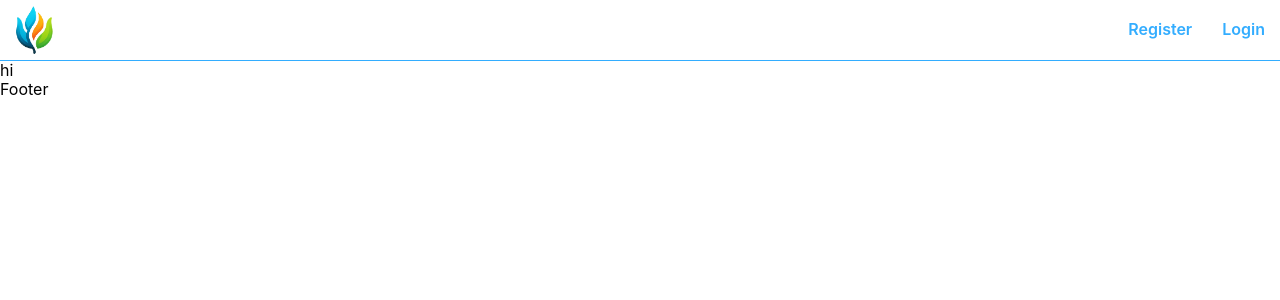
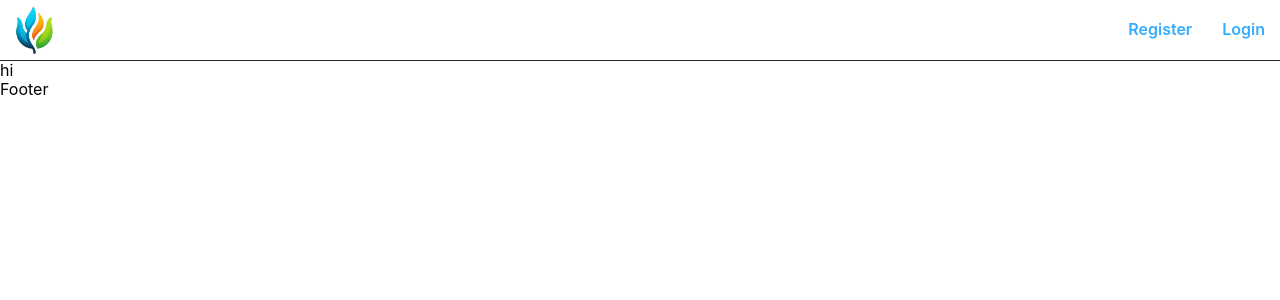
Before and after one commit to AliHakim773/TULP, a React (Vite) app in the folder tulp-frontend/: page / in a window 1280 px wide. Shown: the top 300 px of the page. Built offline with nearby package versions, Linux system fonts and the light colour scheme.

Commit message:
changed border color

```diff
--- a/tulp-frontend/src/components/UI/NavBar/index.jsx
+++ b/tulp-frontend/src/components/UI/NavBar/index.jsx
@@ -5,7 +5,7 @@ import "./styles.css"
 
 const NavBar = () => {
   return (
-    <nav className='home-nav flex center blue-border-bottom'>
+    <nav className='home-nav flex center border-bottom'>
       <div className='home-nav-wrapper flex'>
         <div className='home-logo h-100'>
           <Link to={"/"} className='h-100'>
--- a/tulp-frontend/src/styles/utilities.css
+++ b/tulp-frontend/src/styles/utilities.css
@@ -35,8 +35,8 @@ img {
 .rounded-2 {
   border-radius: 10px;
 }
-.blue-border-bottom {
-  border-bottom: 1px solid var(--blue-3);
+.border-bottom {
+  border-bottom: 1px solid var(--black);
 }
 .w-100 {
   width: 100%;
```
